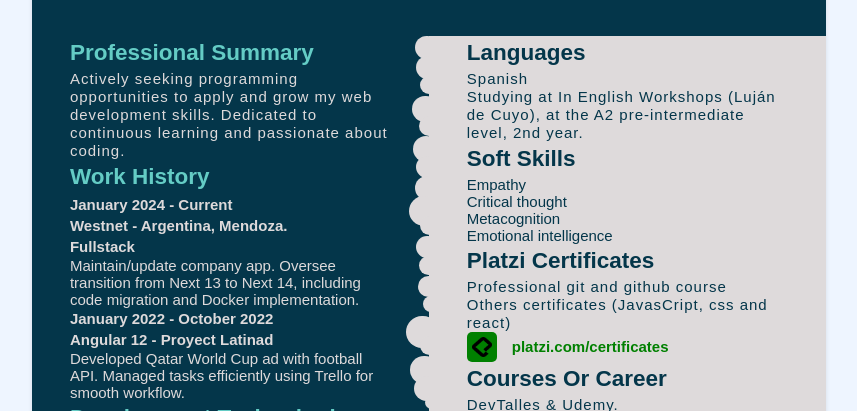
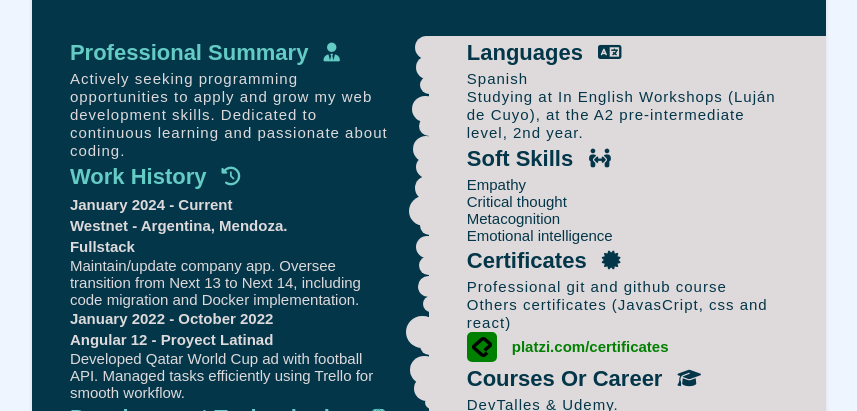
Before and after one commit to Leonardo-Robot-PostRock/cv-leonardo, a plain HTML site: page index.html in a window 1280 px wide. Shown: the part 381-792 px from the top of the page, without its empty margins (211-1068 px from the left). Drawn offline with Linux system fonts and the light colour scheme.

Commit message:
add icons

```diff
--- a/index.html
+++ b/index.html
@@ -67,7 +67,10 @@
                 <div class="wave"></div>
                 <div class="wave wave-top"></div>
                 <article class="section section--summary">
+                    <div class="content-title">
                         <h2 class="section-title">Professional Summary</h2>
+                        <i class="fa-solid fa-user-tie fa-lg"></i>
+                    </div>
                     <p>
                         Actively seeking programming opportunities to apply and grow my web development skills.
                         Dedicated to continuous learning
@@ -76,7 +79,10 @@
                 </article>
 
                 <article class="section section--work">
+                    <div class="content-title">
                         <h2 class="section-title">Work History</h2>
+                        <i class="fa-solid fa-clock-rotate-left fa-lg"></i>
+                    </div>
                     <div class="section-item">
                         <h3 class="section-subtitle">January 2024 - Current</h3>
                         <h4>Westnet - Argentina, Mendoza.</h4>
@@ -97,7 +103,10 @@
                 </article>
 
                 <article class="section section--backend">
+                    <div class="content-title">
                         <h2 class="section-title">Development Technologies</h2>
+                        <i class="fa-brands fa-sketch fa-lg"></i>
+                    </div>
                     <ul class="list">
                         <li class="list--item">Git/Github</li>
                         <li class="list--item">HTML/CSS/SASS</li>
@@ -126,13 +135,19 @@
             </div>
             <div class="another-info container__grid">
                 <article class="section section--languages">
+                    <div class="content-title">
                         <h2 class="section-title">Languages</h2>
+                        <i class="fa-solid fa-language fa-lg"></i>
+                    </div>
                     <p>Spanish</p>
                     <p>Studying at In English Workshops (Luján de Cuyo), at the A2 pre-intermediate level, 2nd year.
                     </p>
                 </article>
                 <article class="section section-skills">
+                    <div class="content-title">
                         <h2 class="section-title">Soft Skills</h2>
+                        <i class="fa-solid fa-people-arrows fa-lg"></i>
+                    </div>
                     <div class="section-item">
                         <p class="section-item__soft-skills">Empathy</p>
                     </div>
@@ -147,7 +162,10 @@
                     </div>
                 </article>
                 <article class="section section--certificates">
-                    <h2 class="section-title">Platzi Certificates</h2>
+                    <div class="content-title">
+                        <h2 class="section-title">Certificates</h2>
+                        <i class="fa-solid fa-certificate fa-lg"></i>
+                    </div>
                     <p>Professional git and github course</p>
                     <p>Others certificates (JavasCript, css and react)</p>
                     <div class="container-certificates">
@@ -160,7 +178,10 @@
                     </div>
                 </article>
                 <article class="section section--courses">
+                    <div class="content-title">
                         <h2 class="section-title">Courses Or Career</h2>
+                        <i class="fa-solid fa-graduation-cap fa-lg"></i>
+                    </div>
                     <p>DevTalles & Udemy.</p>
                     <p>Web Development School, Platzi.</p>
                     <p>Superior Programming Technician Degree (UTN 08/2019 to 12/2020)</p>
@@ -172,7 +193,10 @@
                     </div>
                 </article>
                 <article class="section section--additional">
+                    <div class="content-title">
                         <h2 class="section-title">Additional Information</h2>
+                        <i class="fa-solid fa-circle-info fa-lg"></i>
+                    </div>
                     <p>
                         I am currently pursuing a degree at IES Manuel Belgrano primarily to obtain a qualification that
                         would
--- a/style.css
+++ b/style.css
@@ -150,8 +150,8 @@ a {
     padding: 0 1cm 1cm 1cm;
 }
 
-.programming-content>.section>.section-title {
-    color: var(--light-sea-green);
+.content-title>.section-title {
+    font-size: 2.2rem;
 }
 
 .container>.container__grid:nth-child(2) {
@@ -219,3 +219,18 @@ h5 {
 .section-subtitle {
     font-size: 1.5rem;
 }
+
+.content-title {
+    display: flex;
+    gap: 15px;
+    align-items: center;
+}
+
+.programming-content>.section>.content-title {
+    color: var(--light-sea-green);
+
+}
+
+.another-info>.section>.content-title {
+    color: var(--dark-cyan);
+}
```
Lines whose indentation alone changed are shown as unchanged.
